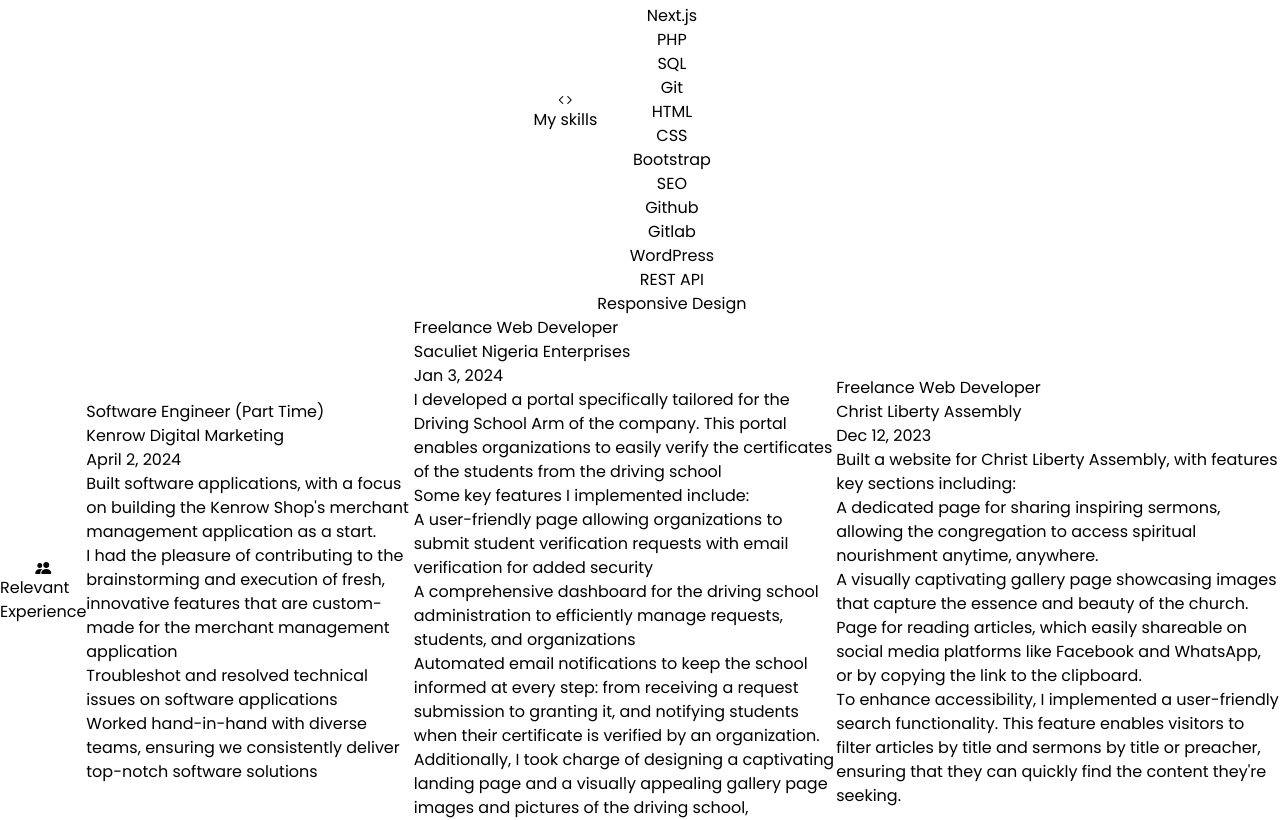
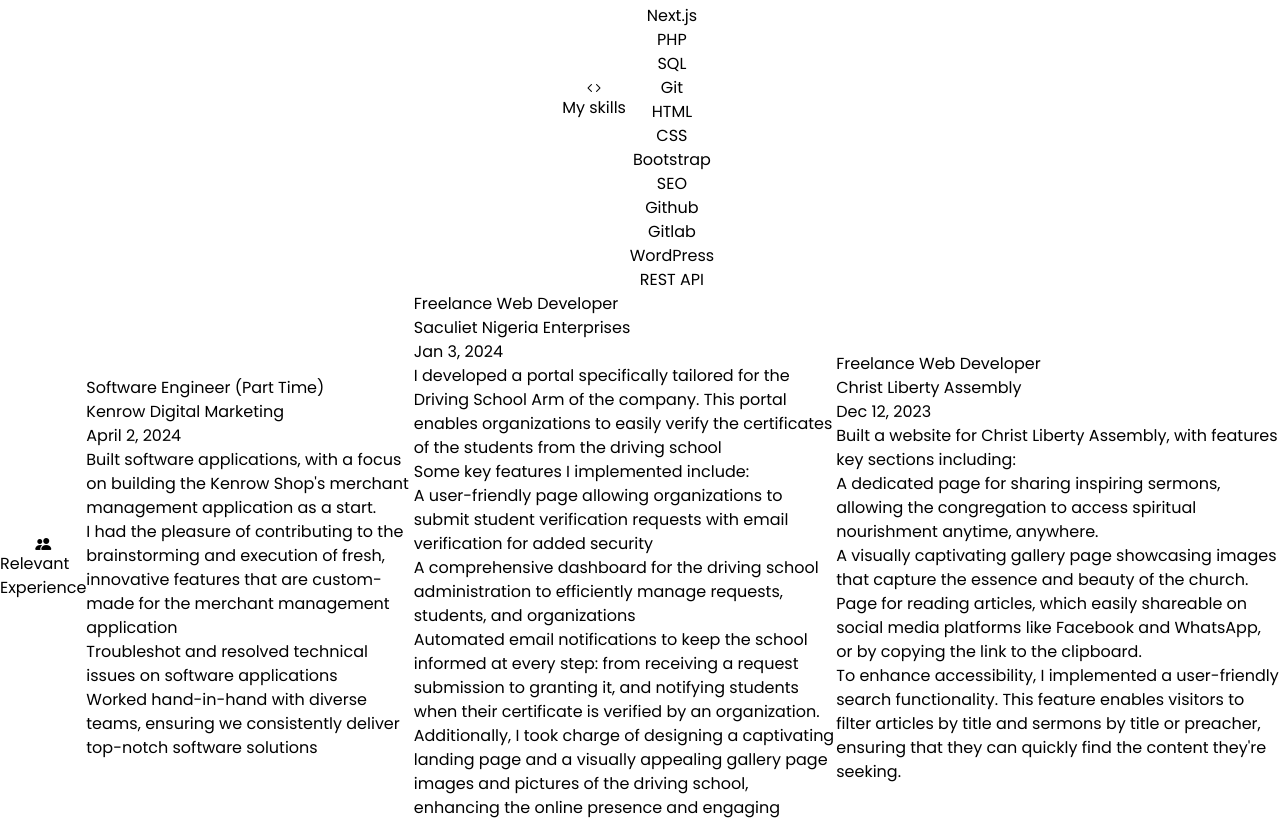
Before and after one commit to paixtechdom/my-portfolio, a React (Vite) app: page / in a window 1280 px wide. Shown: the part 1279-2099 px from the top of the page. Built offline with nearby package versions, Linux system fonts and the light colour scheme.

Commit message:
edited skills

```diff
--- a/src/Pages/Skills.jsx
+++ b/src/Pages/Skills.jsx
@@ -52,20 +52,18 @@
         {
             name: 'REST API',
         },
-        {
-            name: 'Responsive Design',
-        }
+    ]
 
-    ]
+
+
     return(
     <div id="Skills" className="parent w-full center flex-col z-0 py-9 pb-[10vh]">
         <Header text={'My skills'} icon={'code'}/>
 
-        <div className=" w-11/12 md:w-10/12 lg:w-9/12 grid flex-wrap grid-cols-3 md:grid-cols-4 lg:grid-cols-6 xl:grid-cols-8 text-gray-100 gap-4">
+        <div className=" w-11/12 md:w-10/12 lg:w-9/12 grid flex-wrap grid-cols-2 md:grid-cols-4 lg:grid-cols-6 xl:grid-cols-8 text-gray-100 gap-4">
             {
                 myskills.map((skill, i) => (
-                    <Parallax key={i} id={skill.name.replaceAll(' ', '').replaceAll('.','')} className={`${i == myskills.length - 1 ? 'col-span-2 md:col-span-2' : ''}`}>
-
+                    <Parallax key={i} id={skill.name.replaceAll(' ', '').replaceAll('.','')}>
                         <div className={`shadow center text-center p-3 bg-gray-900 rounded-xl text-sm font-bold border border-purple-900 cursor-pointer transition-all duration-1000 hover:scale-90 active:scale-90 hover:animate-bounce `}>
                             {skill.name}
                         </div>
```
